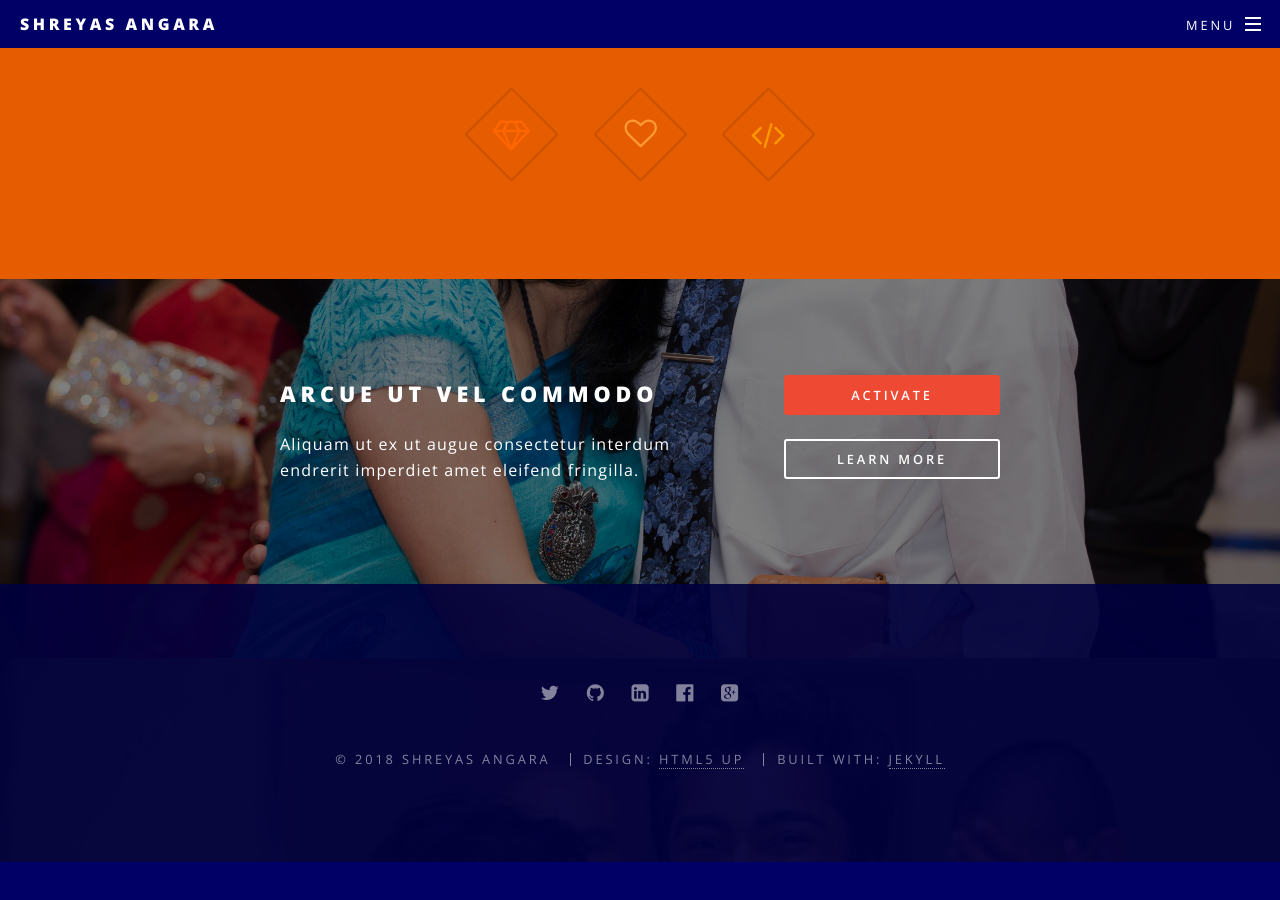
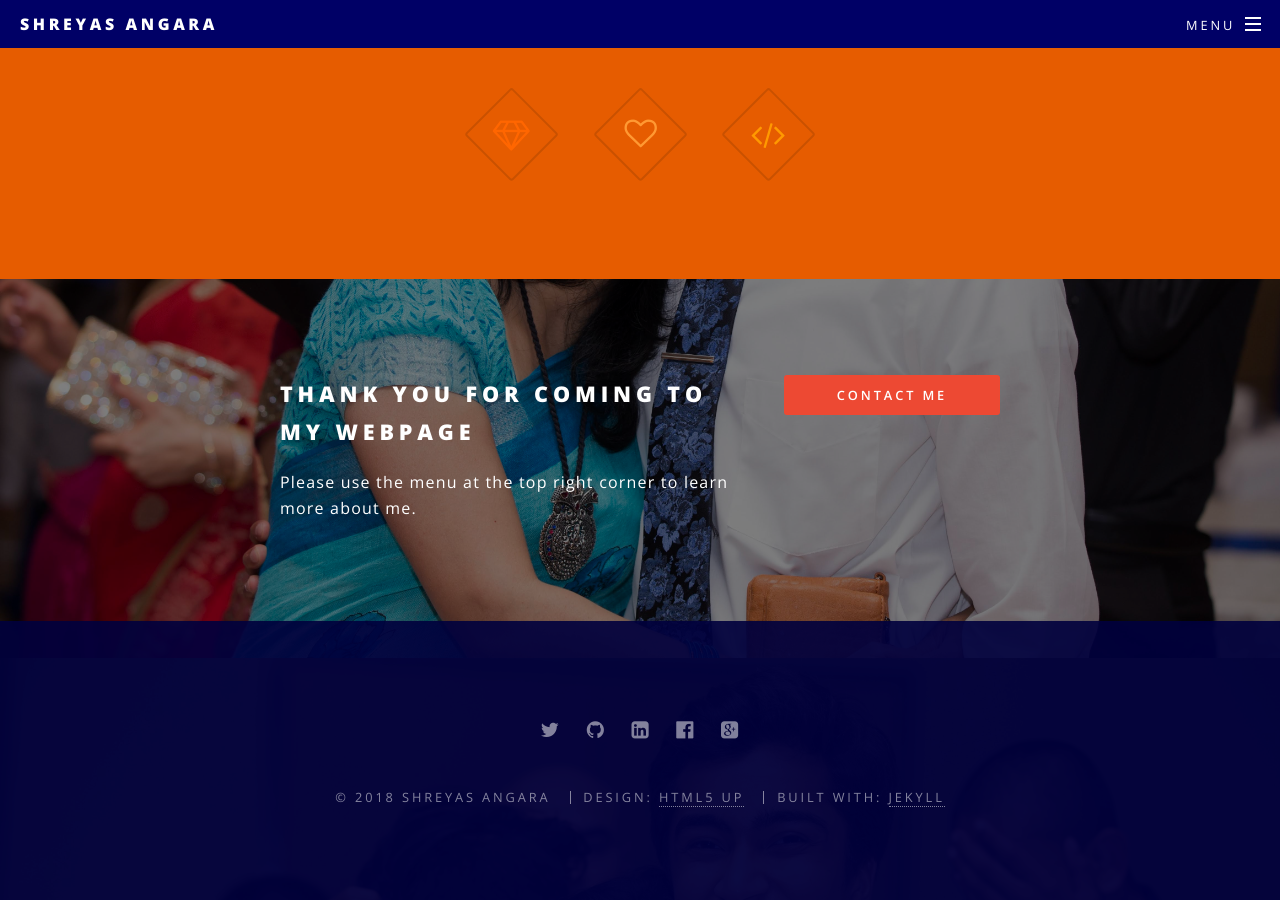
Before and after one commit to shreyas00023/mywebsite, a Jekyll site: the page built from index.html, in a window 1280 px wide and 900 px high, scrolled down 1142 px. Built offline with Jekyll 4.4.1, drawn with Linux system fonts in a browser that asks for light colours; before the commit the page ends 2004 px from its top, so only the background shows below that.

Commit message:
Update index.html

```diff
--- a/index.html
+++ b/index.html
@@ -36,12 +36,11 @@ layout: landing
 					<section id="cta" class="wrapper style4">
 						<div class="inner">
 							<header>
-								<h2>Arcue ut vel commodo</h2>
-								<p>Aliquam ut ex ut augue consectetur interdum endrerit imperdiet amet eleifend fringilla.</p>
+								<h2>Thank you for coming to my webpage</h2>
+								<p>Please use the menu at the top right corner to learn more about me.</p>
 							</header>
 							<ul class="actions vertical">
-								<li><a href="#" class="button fit special">Activate</a></li>
-								<li><a href="#" class="button fit">Learn More</a></li>
+								<li><a href="contact.html" class="button fit special">Contact Me</a></li>
 							</ul>
 						</div>
 					</section>
```
